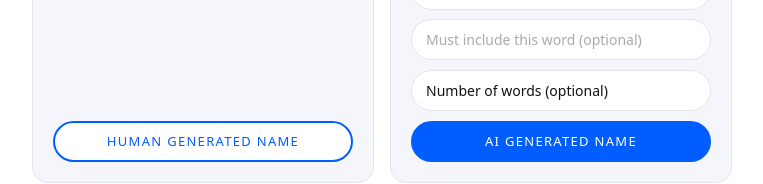
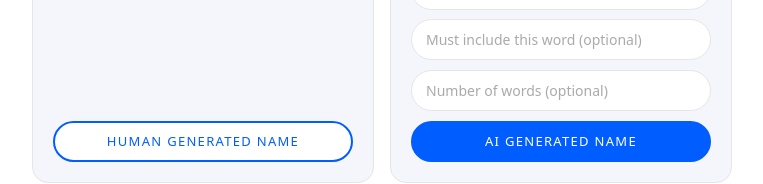
Before and after one commit to psawce/band-name-generator, a Next.js app: page / in a window 1280 px wide. Shown: the part 375-559 px from the top of the page, without its empty margins (258-1021 px from the left). Built offline with nearby package versions, Linux system fonts and the light colour scheme.

Commit message:
Update page.js

```diff
--- a/app/page.js
+++ b/app/page.js
@@ -139,11 +139,12 @@ const styles = `
     outline: none;
     box-sizing: border-box;
     background: #fff;
-    color: #111;
+    color: #aaa;
     margin-bottom: 0.6rem;
     appearance: none;
     cursor: pointer;
   }
+  .bng-select.has-value { color: #111; }
   .bng-select:focus { border-color: #005dff; }
   .bng-autocomplete {
     background: #fff;
@@ -249,7 +250,6 @@ export default function Home() {
       if (wordCount) prompt += ` The band name MUST be exactly ${wordCount} word${wordCount === "1" ? "" : "s"} long.`;
       if (!genre && !requiredWord && !vibe && !wordCount) prompt += ` Draw loose inspiration from this random theme for variety: "${seed}".`;
       prompt += ` Do NOT use any of these recently generated names or repeat their words: ${avoidList || "none yet"}. Reply with ONLY the band name — no explanation, no punctuation at the end, no quotes.`;
-
       const res = await fetch("/api/generate", {
         method: "POST",
         headers: { "Content-Type": "application/json" },
@@ -335,8 +335,6 @@ export default function Home() {
             {/* AI Card */}
             <div className="bng-card">
               <p className="bng-card-label">AI Generated</p>
-
-              {/* Genre */}
               <div style={{ position: "relative" }}>
                 <input
                   className="bng-input"
@@ -353,26 +351,20 @@ export default function Home() {
                   </div>
                 )}
               </div>
-
-              {/* Vibe */}
               <input
                 className="bng-input"
                 placeholder="Vibe or mood, e.g. Angry, Mellow (optional)"
                 value={vibe}
                 onChange={e => setVibe(e.target.value)}
               />
-
-              {/* Required Word */}
               <input
                 className="bng-input"
                 placeholder="Must include this word (optional)"
                 value={requiredWord}
                 onChange={e => setRequiredWord(e.target.value)}
               />
-
-              {/* Word Count */}
               <select
-                className="bng-select"
+                className={`bng-select${wordCount ? " has-value" : ""}`}
                 value={wordCount}
                 onChange={e => setWordCount(e.target.value)}
               >
@@ -381,7 +373,6 @@ export default function Home() {
                   <option key={n} value={n}>{n} word{n > 1 ? "s" : ""}</option>
                 ))}
               </select>
-
               <button onClick={getAI} disabled={loading} className="bng-btn-full bng-btn-primary" style={{ opacity: loading ? 0.5 : 1, cursor: loading ? "default" : "pointer" }}>
                 {loading ? "Thinking..." : "AI Generated Name"}
               </button>
@@ -399,7 +390,6 @@ export default function Home() {
                   {showShare ? "Hide" : "Share List"}
                 </button>
               </div>
-
               <div style={{ border: `1px solid ${BORDER}`, borderRadius: 14, overflow: "hidden", marginBottom: "1rem", background: "#fff" }}>
                 {savedNames.map((name, i) => (
                   <div key={name} style={{ display: "flex", alignItems: "center", justifyContent: "space-between", padding: "11px 16px", borderTop: i > 0 ? `1px solid ${DIVIDER}` : "none" }}>
@@ -408,7 +398,6 @@ export default function Home() {
                   </div>
                 ))}
               </div>
-
               {showShare && (
                 <div style={{ border: `1px solid ${BORDER}`, borderRadius: 14, padding: "1.25rem", background: "#fff" }}>
                   <p style={{ fontSize: 11, color: FAINT, margin: "0 0 1rem", letterSpacing: "0.06em", textTransform: "uppercase", fontWeight: 500 }}>Share via</p>
```
